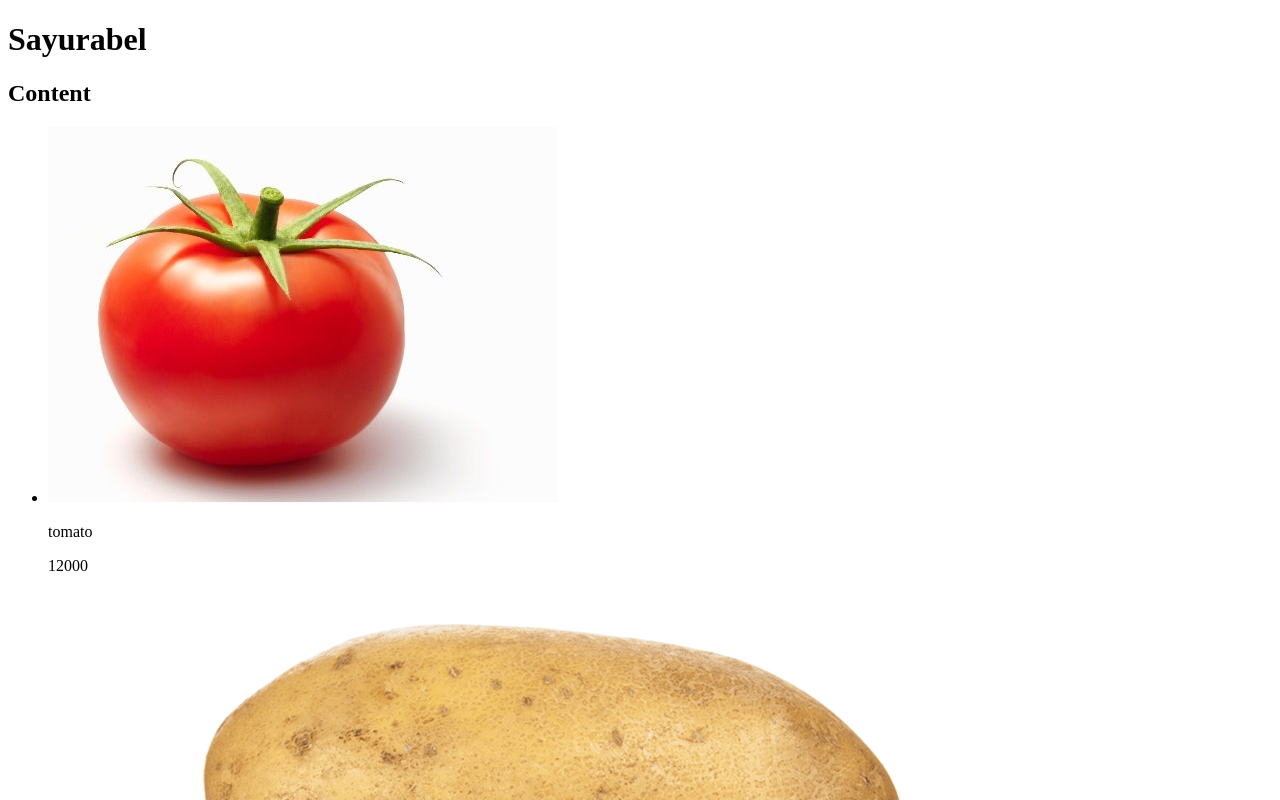
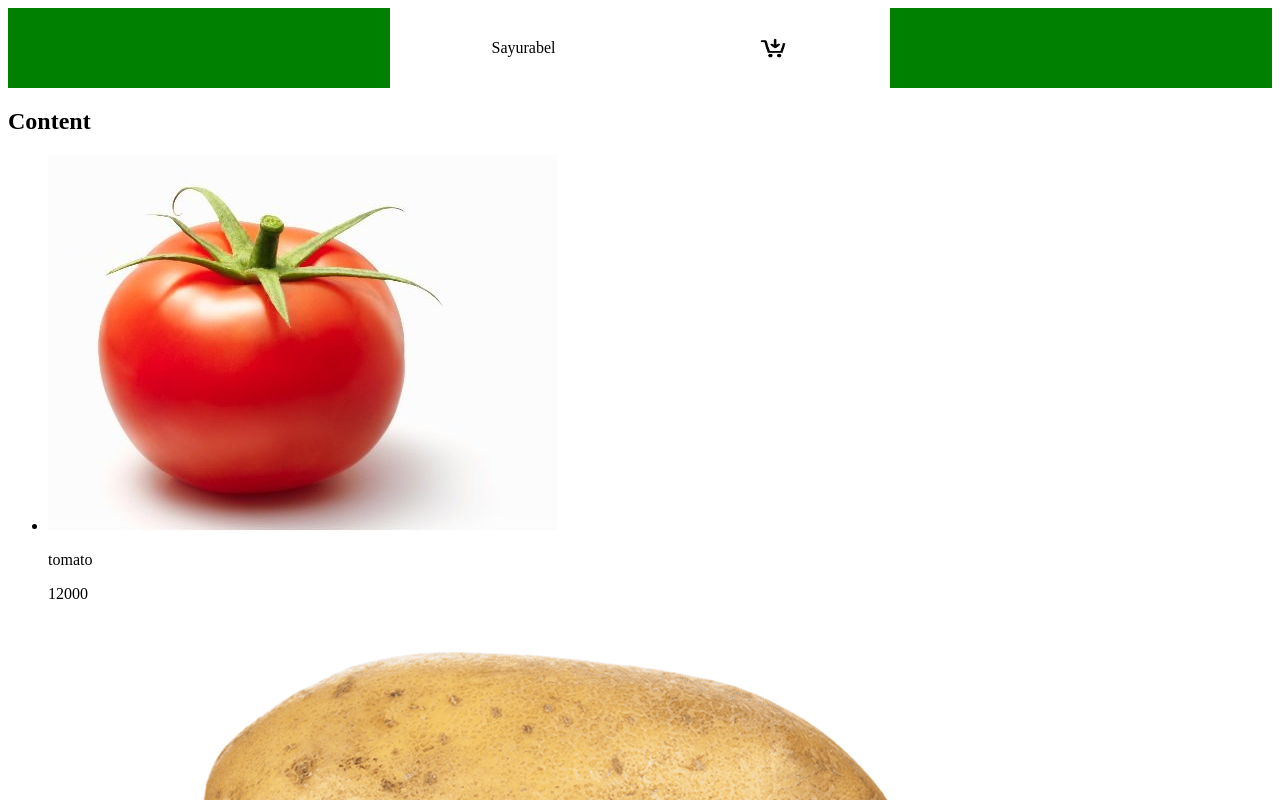
Before and after one commit to jonathan-fajrin/sayurabel, a React (Create React App) app: page / in a window 1280 px wide. Shown: the top 800 px of the page. Built offline with nearby package versions, Linux system fonts and the light colour scheme.

Commit message:
Add style to Header

```diff
--- a/package.json
+++ b/package.json
@@ -5,7 +5,8 @@
   "dependencies": {
     "react": "^16.8.2",
     "react-dom": "^16.8.2",
-    "react-scripts": "2.1.5"
+    "react-scripts": "2.1.5",
+    "styled-components": "^4.1.3"
   },
   "scripts": {
     "start": "react-scripts start",
--- a/src/component/Header/index.js
+++ b/src/component/Header/index.js
@@ -1,11 +1,33 @@
 import React, { Component } from 'react'
+import styled from 'styled-components'
+
+const StyledHeader = styled.header`
+  background: green;
+`
+const StyledIcon = styled.img`
+  width: 30px;
+  height: 20px;
+`
+
+const StyledContainer = styled.div`
+  background: white;
+  display: flex;
+  justify-content: space-around;
+  align-items: center;
+  margin: 0 auto;
+  width: 500px;
+  height: 80px;
+`
 
 class Header extends Component {
   render() {
     return (
-      <header>
-        <h1>Sayurabel</h1>
-      </header>
+      <StyledHeader>
+        <StyledContainer>
+          <div>Sayurabel</div>
+          <StyledIcon src="/assets/cart.png" />
+        </StyledContainer>
+      </StyledHeader>
     )
   }
 }
```
Also changed, not shown: public/assets/cart.png (added), 1 other file (tests, documents, lock files or other folders).
